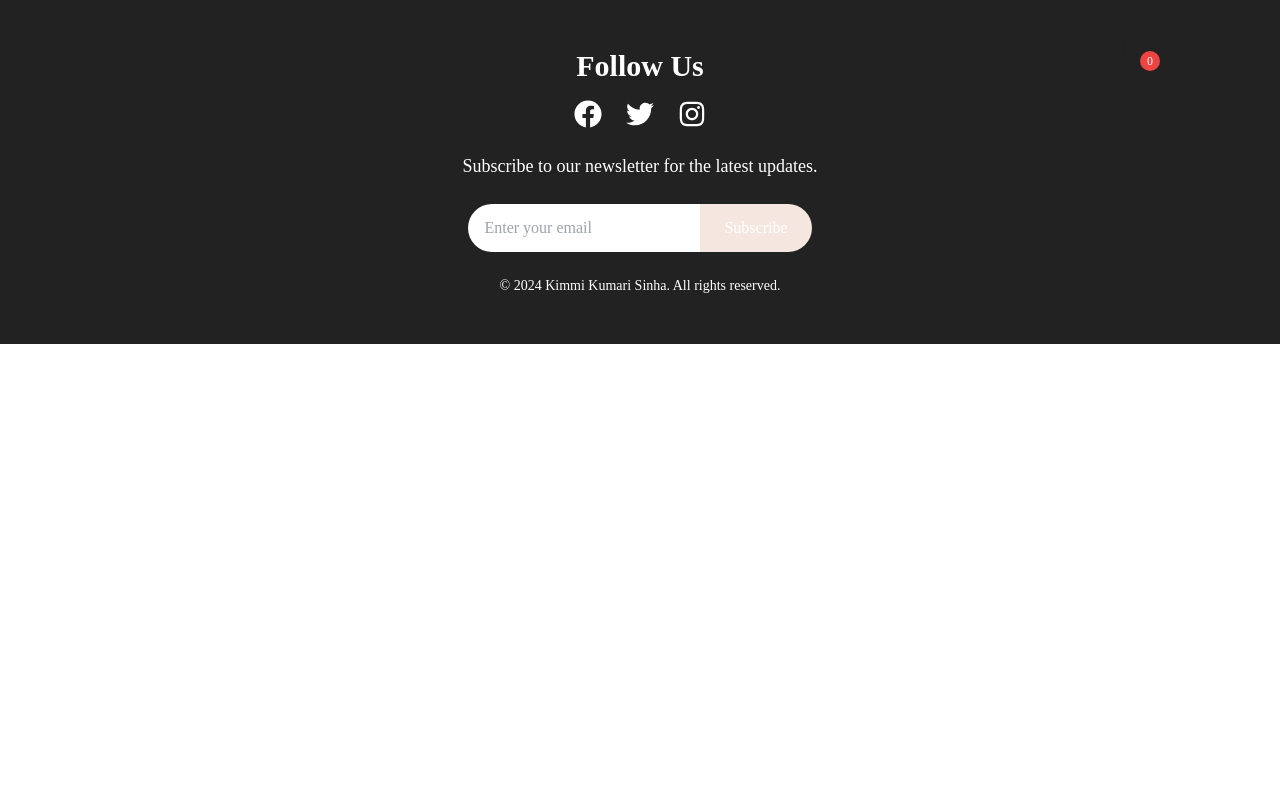
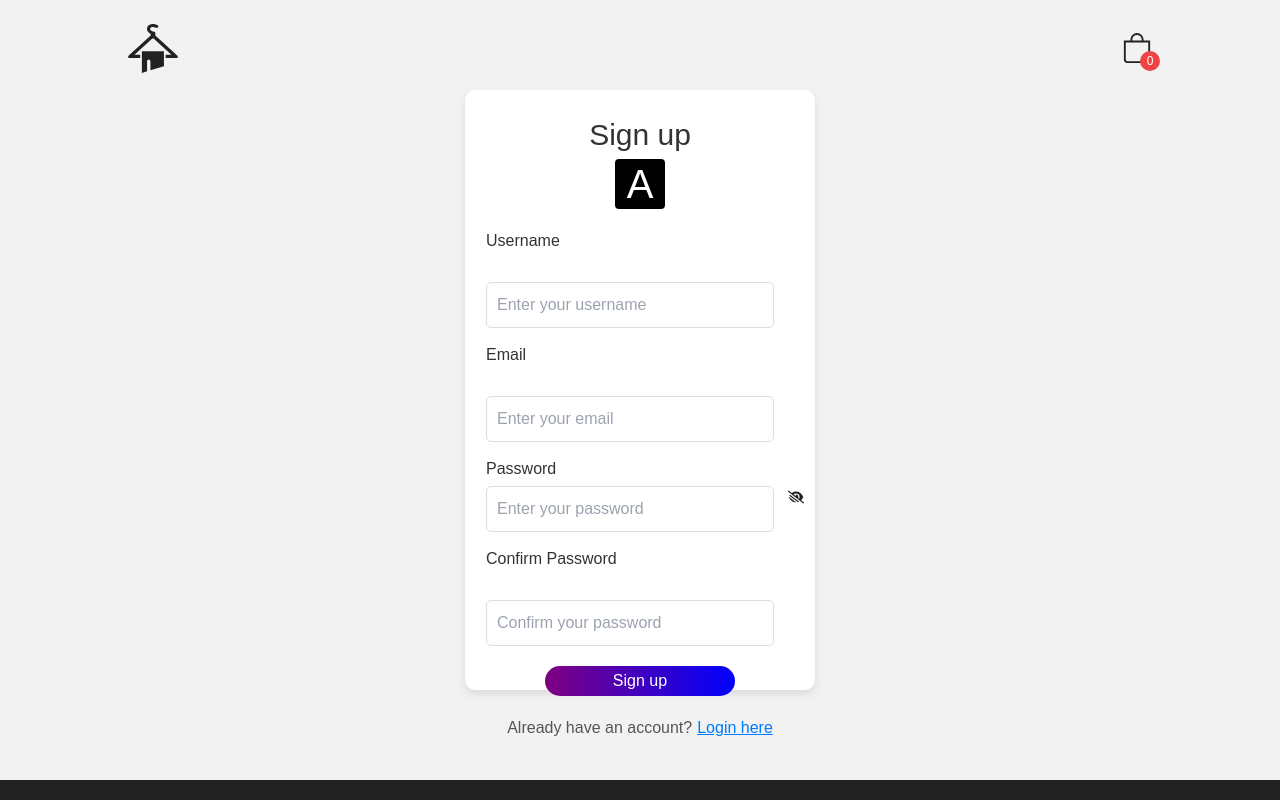
Before and after one commit to kimmisinha/E-commerce-React-Tailwind-API, a React (Create React App) app: page /SignUp in a window 1280 px wide. Shown: the top 800 px of the page. Built offline with nearby package versions, Linux system fonts and the light colour scheme; no server answers.

Commit message:
Utilized local storage to save user information on form submission

```diff
--- a/src/App.js
+++ b/src/App.js
@@ -7,7 +7,8 @@ import ProductDetails from "./pages/ProductDetails";
 import Sidebar from "./components/Sidebar";
 import Header from "./components/Header";
 import Footer from "./components/Footer";
-
+import Login from "./components/Login";
+import SignUp from "./components/Signup";
 const App = () => {
   return (
     <div className="overflow-hidden">
@@ -16,6 +17,8 @@ const App = () => {
         <Routes>
           <Route path="/" element={<Home />}></Route>
           <Route path="/product/:id" element={<ProductDetails />}></Route>
+          <Route path="/Login" element={<Login />}></Route>
+          <Route path="/SignUp" element={<SignUp />}></Route>
         </Routes>
         <Sidebar />
         <Footer />
--- a/src/components/Login.css
+++ b/src/components/Login.css
@@ -134,3 +134,14 @@ body {
     font-size: 14px;
     margin-top: -10px;
   }
+
+
+  .signup-link {
+    color: #007bff;
+    cursor: pointer;
+    text-decoration: underline;
+  }
+
+  .signup-link:hover {
+    color: #0056b3;
+  }
--- a/src/components/Login.js
+++ b/src/components/Login.js
@@ -2,6 +2,7 @@ import React, { useState } from "react";
 import "../components/Login.css";
 import { FaRegEye } from "react-icons/fa";
 import { FaEyeLowVision } from "react-icons/fa6";
+import {useNavigate} from "react-router-dom"
 
 function Login() {
   const validateEmail = (email) => {
@@ -10,13 +11,15 @@ function Login() {
   };
 
   // const [email, setEmail] = useState("");
+  const navigate = useNavigate();
+
   const [emailError, setEmailError] = useState("");
   // const [password, setPassword] = useState("");
   const [showPassword, setShowPassword] = useState(false);
   const [credentials, setCredentials] = useState(["", ""]);
-
   const handleSubmit = (e) => {
     e.preventDefault();
+    localStorage.getItem()
     if (!validateEmail(credentials[0])) {
       setEmailError("Please enter a valid email address.");
     } else {
@@ -80,8 +83,12 @@ function Login() {
           </button>
         </form>
         <div className="footer">
-          <p>
-            Don't have an account? <a href="#">Sign up</a>
+        <p>
+            Don't have an account?
+
+            <span className="signup-link" onClick={() => navigate("/signup")}>
+              Sign up here
+            </span>
           </p>
         </div>
       </div>
--- a/src/components/Signup.js
+++ b/src/components/Signup.js
@@ -1,10 +1,11 @@
-
 import React, { useState } from "react";
+import { useNavigate } from "react-router-dom";
 import "../components/Singup.css";
 
 import { FaRegEye } from "react-icons/fa";
 import { FaEyeLowVision } from "react-icons/fa6";
 function SignUp() {
+  const navgiate = useNavigate();
   const validateEmail = (email) => {
     const re = /^[^\s@]+@[^\s@]+\.[^\s@]+$/;
     return re.test(String(email).toLowerCase());
@@ -19,12 +20,17 @@ function SignUp() {
 
   const handleSubmit = (e) => {
     e.preventDefault();
+    localStorage.setItem(
+      "user",
+      JSON.stringify({ username, email, confirmPassword, password })
+    );
+    navgiate("/Login");
     if (!validateEmail(email)) {
       setEmailError("Please enter a valid email address.");
-    } else if(password!==confirmPassword){
+    } else if (password !== confirmPassword) {
       alert("Passwords do not match!");
-    }
-    else {
+      navgiate("/Signup");
+    } else {
       setEmailError("error in email");
       console.log("Username:", username);
       console.log("Email:", email);
@@ -85,7 +91,7 @@ function SignUp() {
                 required
               />
               <span className="eye-icon" onClick={toggleShowPassword}>
-              {showPassword ? <FaRegEye /> : <FaEyeLowVision />}
+                {showPassword ? <FaRegEye /> : <FaEyeLowVision />}
               </span>
             </div>
           </div>
@@ -106,12 +112,13 @@ function SignUp() {
           <button type="submit" className="gradient-button">
             Sign up
           </button>
+          <p className="login-text">
+            Already have an account?
+            <span className="login-link" onClick={() => navgiate("/Login")}>
+              Login here
+            </span>
+          </p>
         </form>
-        <div className="footer">
-          <p>
-            Already have an account? <a href="#">Login here</a>
-          </p>
-        </div>
       </div>
     </div>
   );
--- a/src/components/Singup.css
+++ b/src/components/Singup.css
@@ -3,7 +3,7 @@ body {
 }
 
 .main-container {
-    width: 300px;
+  width: 350px;
   margin: auto;
   text-align: center;
   border: 1px solid white;
@@ -16,7 +16,7 @@ body {
 }
 
 .Welcome {
-    margin-top: 40px;
+  margin-top: 6px;
   color: #333;
   font: 500;
   font-size: 30px;
@@ -69,7 +69,7 @@ body {
   overflow: hidden;
   transition: background-position 0.5s, color 0.5s;
   background-size: 200% 200%;
-    margin-top: 20px;
+  margin-top: 10px;
 }
 
 .gradient-button:hover {
@@ -91,11 +91,28 @@ body {
 .password-container .eye-icon {
   position: absolute;
   right: -10px;
-    top: 50%;
+  top: 20%;
   transform: translateY(-50%);
   cursor: pointer;
 }
 
 .input-group {
-    margin-top: 30px;
+  margin-top: 5px;
 }
+.login-text {
+    margin-top: 20px;
+    font-size: 16px;
+    color: #555;
+    text-align: center;
+  }
+
+  .login-link {
+    color: #007bff;
+    cursor: pointer;
+    text-decoration: underline;
+    margin-left: 5px;
+  }
+
+  .login-link:hover {
+    color: #0056b3;
+  }
```
Lines whose indentation alone changed are shown as unchanged.
